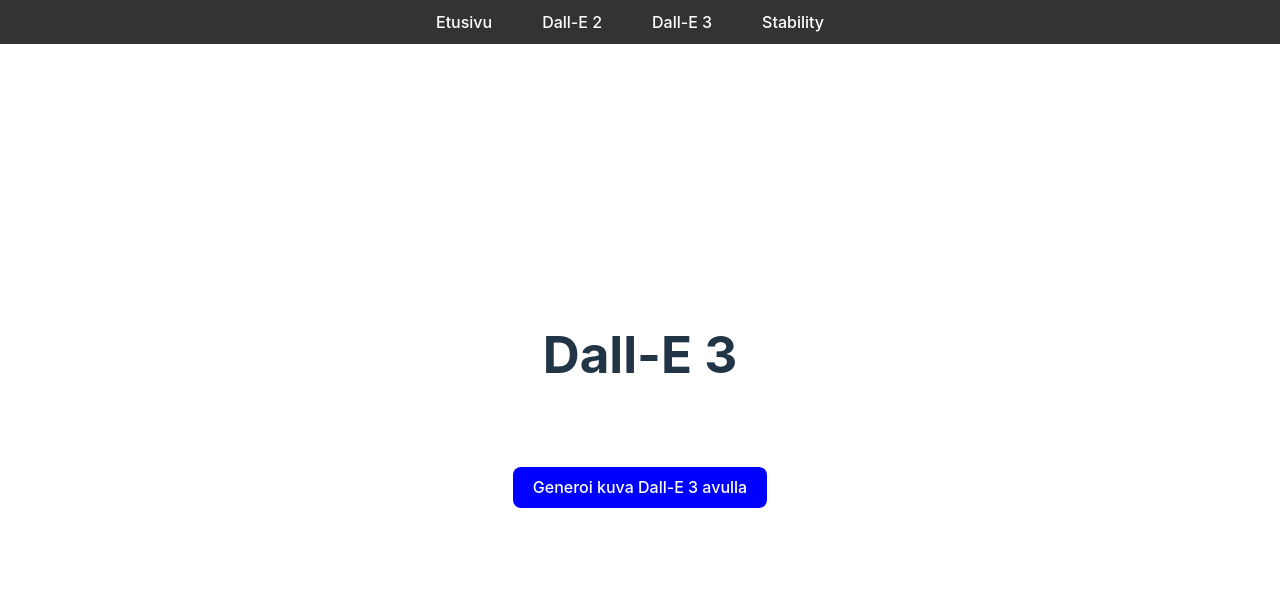
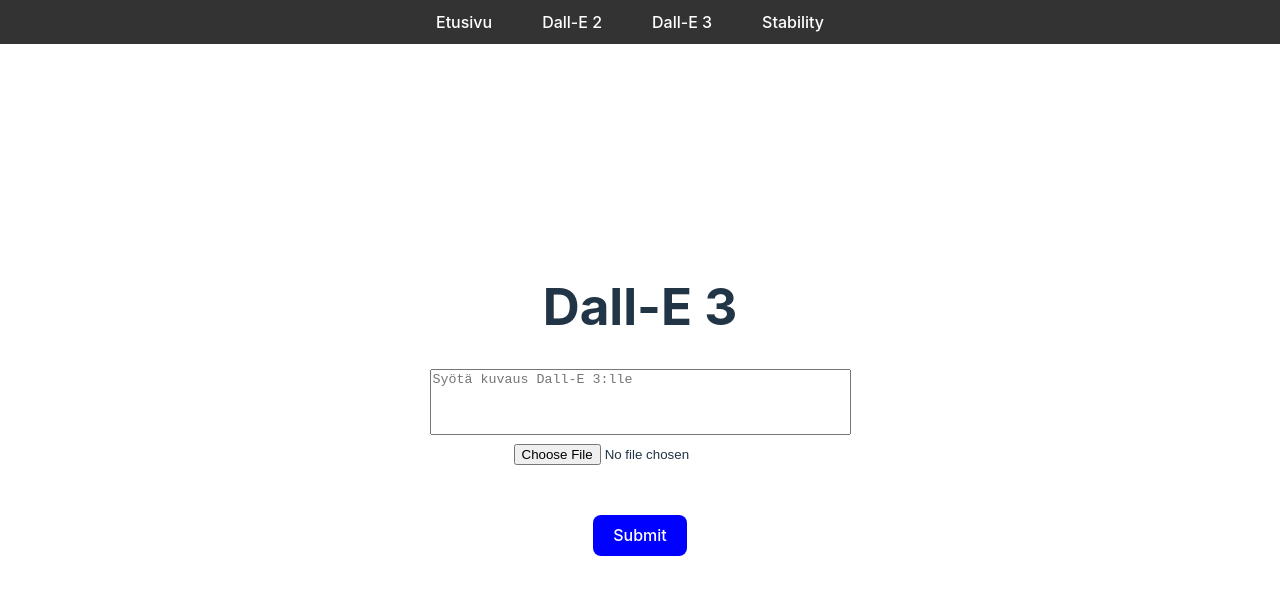
Before and after one commit to Syaani-OhjelmistoProjekti2/MainosMestari, a React (Vite) app: page /dall-e-3 in a window 1280 px wide. Shown: the top 594 px of the page. Built offline with nearby package versions, Linux system fonts and the light colour scheme.

Commit message:
dall3 luotu formi, stabilityssälatausnappi luodulle kuvalle

```diff
--- a/src/components/DallE3Form.jsx
+++ b/src/components/DallE3Form.jsx
@@ -1,34 +1,68 @@
-import { useState } from 'react';
+import { useState, useRef } from 'react';
 
 const DallE3Form = () => {
-
+  const [previewImgUrl, setPreviewImgUrl] = useState("");
+  const [selectedImage, setSelectedImage] = useState(null);
+  const [description, setDescription] = useState("");
   const [imageUrl, setImageUrl] = useState('');
   const [loading, setLoading] = useState(false);
+  const fileInputRef = useRef(null);
 
 
-  const handleImageRender = async (event) => {
+  const handleFileChange = (event) => {
+    const file = event.target.files[0];
+    setSelectedImage(file);
+
+    if (file) {
+      const reader = new FileReader();
+      reader.onloadend = () => {
+        setPreviewImgUrl(reader.result);
+      };
+      reader.readAsDataURL(file);
+    }
+  };
+
+  const handleButtonPress = async (event) => {
     event.preventDefault();
+
+    if (!selectedImage || !description) {
+      alert("Täytä molemmat kentät!");
+      return;
+    }
+
     setLoading(true);
+
+    const formData = new FormData();
+    formData.append("img", selectedImage);
+    formData.append("prompt", description);
 
     try {
       const response = await fetch("http://localhost:3001/api/ads/dall3image", {
-        method: "GET",
+        method: "POST",
+        body: formData,
       });
 
       if (!response.ok) {
         throw new Error(`HTTP error! status: ${response.status}`);
+      } else {
+        alert("Data lähetetty onnistuneesti!");
+        setPreviewImgUrl("");
+        setDescription("");
+        setSelectedImage(null);
+        const data = await response.json();
+        setImageUrl(data);
+
+        if (fileInputRef.current) {
+            fileInputRef.current.value = null;
+          }
       }
-
-      const data = await response.json();
-      console.log(data);
-      setImageUrl(data[0].url);
     } catch (error) {
-      console.error("Error fetching the image:", error);
+      console.error("Virhe lähetyksessä:", error);
+      alert("Tapahtui virhe.");
     } finally {
       setLoading(false);
     }
   };
-
   const handleImageLoad = () => {
     setLoading(false);
   };
@@ -36,17 +70,49 @@
   return (
     <div>
       <h1>Dall-E 3</h1>
-      <button onClick={handleImageRender} className="buttoni">Generoi kuva Dall-E 3 avulla</button>
+      <form onSubmit={handleButtonPress}>
+        <textarea
+          name="description"
+          rows={4}
+          cols={50}
+          value={description}
+          onChange={(e) => setDescription(e.target.value)}
+          placeholder="Syötä kuvaus Dall-E 3:lle"
+        />
+
+        <div>
+          <input type="file" accept="image/*" onChange={handleFileChange} ref={fileInputRef} />
+        </div>
+
+        {previewImgUrl && (
+          <div className="container">
+            <img
+              src={previewImgUrl}
+              alt="Selected"
+              style={{
+                maxWidth: '300px',
+                maxHeight: '300px',
+                objectFit: 'contain',
+                textAlign: 'center',
+              }}
+            />
+          </div>
+        )}
+
+        <button type="submit" className="buttoni">
+                Submit
+        </button>
+      </form>
 
       {loading && <p>Loading image...</p>}
 
       {imageUrl && (
         <div>
-          <img src={imageUrl} alt="Fetched from backend" style={{ maxWidth: '300px' }} onLoad={handleImageLoad}/>
+          <img src={imageUrl} alt="Vastaanotettu kuva" style={{ maxWidth: '300px' }} onLoad={handleImageLoad}/>
         </div>
       )}
     </div>
   );
-}
+};
 
 export default DallE3Form;
--- a/src/components/StabilityForm.jsx
+++ b/src/components/StabilityForm.jsx
@@ -70,6 +70,13 @@
     setLoading(false);
   }
 
+  const downloadImage = () => {
+    const link = document.createElement("a");
+    link.href = imageUrl;
+    link.download = "stability.png";
+    link.click();
+  };
+
   return (
     <div>
       <h1>Stability AI Form</h1>
@@ -110,6 +117,7 @@
       {imageUrl && (
         <div>
           <img src={imageUrl} alt="Vastaanotettu kuva" style={{ maxWidth: '300px' }} onLoad={handleImageLoad}/>
+          <button className='buttoni' onClick={downloadImage}>Lataa kuva</button>
         </div>
       )}
     </div>
```
